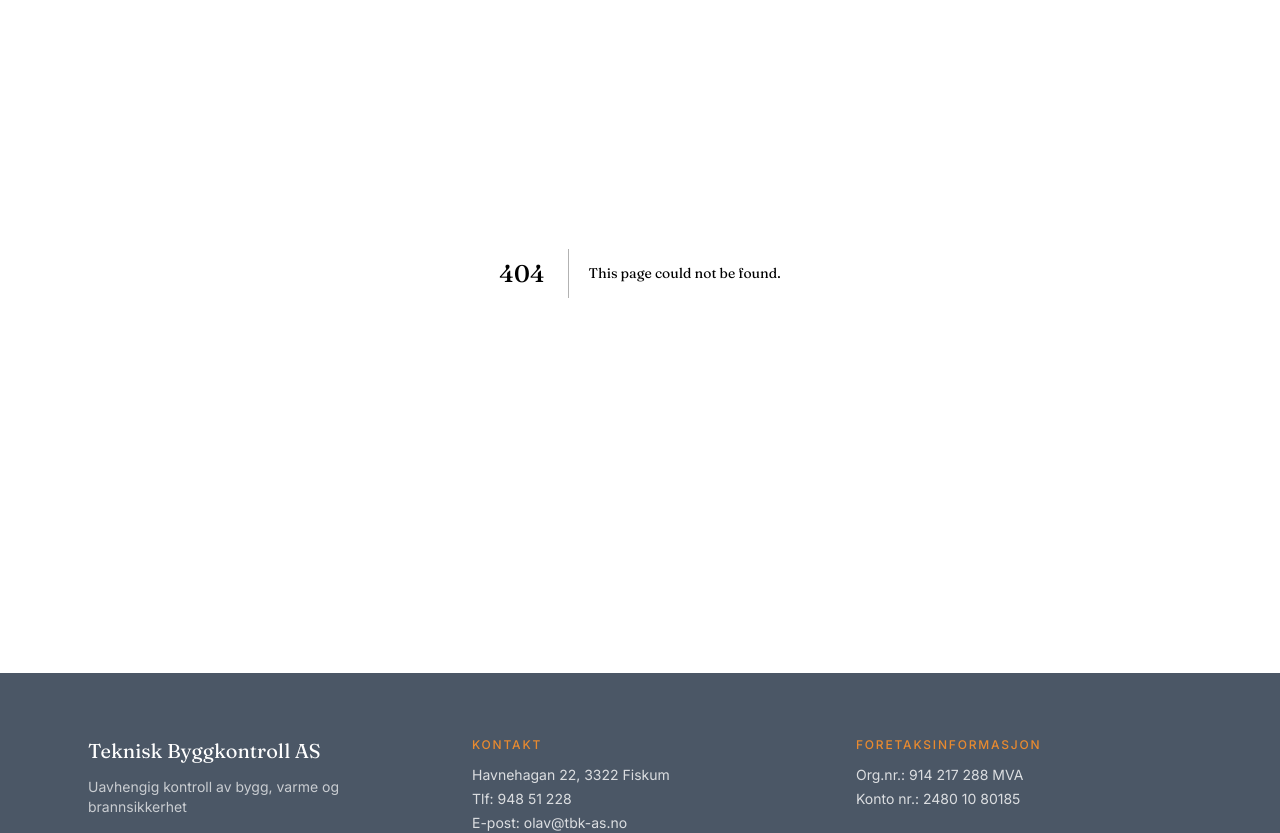
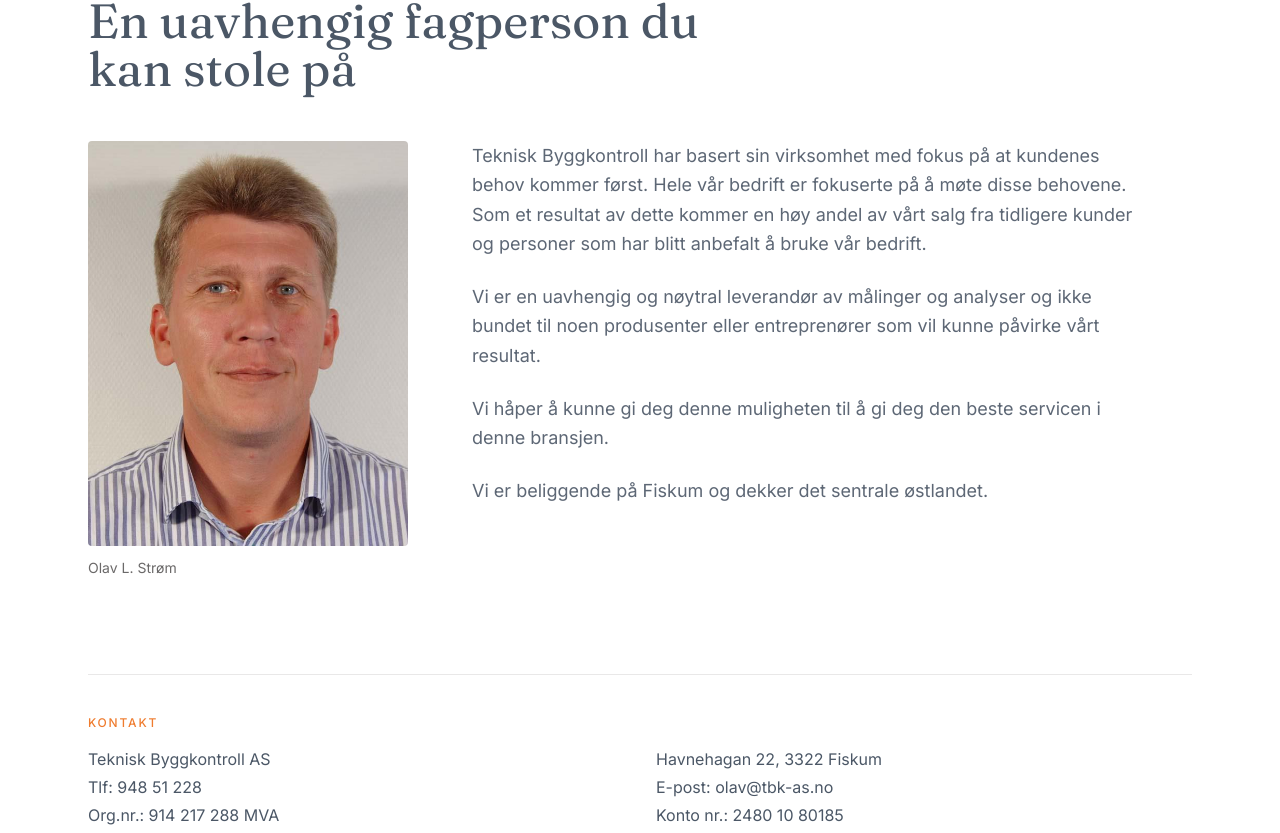
Before and after one commit to TerjeFevaag/tbk-as, a Next.js app: page /om-oss in a window 1280 px wide. Before the commit this address had no page. Shown: the part 208-1041 px from the top of the page. Built offline with nearby package versions, Linux system fonts and the light colour scheme.

Commit message:
Add Om oss page

```diff
--- /dev/null
+++ b/app/om-oss/page.tsx
@@ -0,0 +1,91 @@
+import type { Metadata } from "next";
+import Image from "next/image";
+
+import { siteConfig } from "@/content/site";
+
+export const metadata: Metadata = {
+  title: "Om oss | Teknisk Byggkontroll AS",
+  description:
+    "Møt Olav L. Strøm, uavhengig og nøytral leverandør av tekniske kontroller og analyser i Fiskum og sentrale Østlandet.",
+};
+
+export default function OmOssPage() {
+  return (
+    <main>
+      <section className="mx-auto max-w-6xl px-6 py-16 md:py-24">
+        <p className="text-xs font-medium uppercase tracking-[0.15em] text-brand-orange">
+          Om oss
+        </p>
+        <h1 className="mt-3 max-w-2xl font-serif text-4xl text-brand-slate md:text-5xl">
+          En uavhengig fagperson du kan stole på
+        </h1>
+
+        <div className="mt-12 grid gap-12 md:grid-cols-[minmax(0,320px)_1fr] md:gap-16">
+          <figure className="md:sticky md:top-28 md:self-start">
+            <div className="overflow-hidden rounded-sm bg-brand-bg">
+              <Image
+                src="/images/olav-strom.jpg"
+                alt="Olav L. Strøm"
+                width={640}
+                height={800}
+                className="h-auto w-full object-cover"
+                priority
+              />
+            </div>
+            <figcaption className="mt-3 text-sm text-brand-gray">
+              Olav L. Strøm
+            </figcaption>
+          </figure>
+
+          <div className="max-w-2xl space-y-6 text-base leading-relaxed text-brand-slate/90 md:text-lg">
+            <p>
+              Teknisk Byggkontroll har basert sin virksomhet med fokus på at
+              kundenes behov kommer først. Hele vår bedrift er fokuserte på å
+              møte disse behovene. Som et resultat av dette kommer en høy
+              andel av vårt salg fra tidligere kunder og personer som har
+              blitt anbefalt å bruke vår bedrift.
+            </p>
+            <p>
+              Vi er en uavhengig og nøytral leverandør av målinger og
+              analyser og ikke bundet til noen produsenter eller
+              entreprenører som vil kunne påvirke vårt resultat.
+            </p>
+            <p>
+              Vi håper å kunne gi deg denne muligheten til å gi deg den beste
+              servicen i denne bransjen.
+            </p>
+            <p>Vi er beliggende på Fiskum og dekker det sentrale østlandet.</p>
+          </div>
+        </div>
+
+        <div className="mt-16 border-t border-brand-gray/15 pt-10 md:mt-24">
+          <p className="text-xs font-medium uppercase tracking-[0.15em] text-brand-orange">
+            Kontakt
+          </p>
+          <div className="mt-4 grid gap-1 text-brand-slate sm:grid-cols-2 sm:gap-x-8">
+            <p>{siteConfig.name}</p>
+            <p>{siteConfig.address}</p>
+            <p>
+              <a
+                href={siteConfig.phoneHref}
+                className="transition-colors hover:text-brand-orange"
+              >
+                Tlf: {siteConfig.phone}
+              </a>
+            </p>
+            <p>
+              <a
+                href={`mailto:${siteConfig.email}`}
+                className="transition-colors hover:text-brand-orange"
+              >
+                E-post: {siteConfig.email}
+              </a>
+            </p>
+            <p>Org.nr.: {siteConfig.orgNr}</p>
+            <p>Konto nr.: {siteConfig.kontoNr}</p>
+          </div>
+        </div>
+      </section>
+    </main>
+  );
+}
```
Also changed, not shown: public/images/olav-strom.jpg (added).
